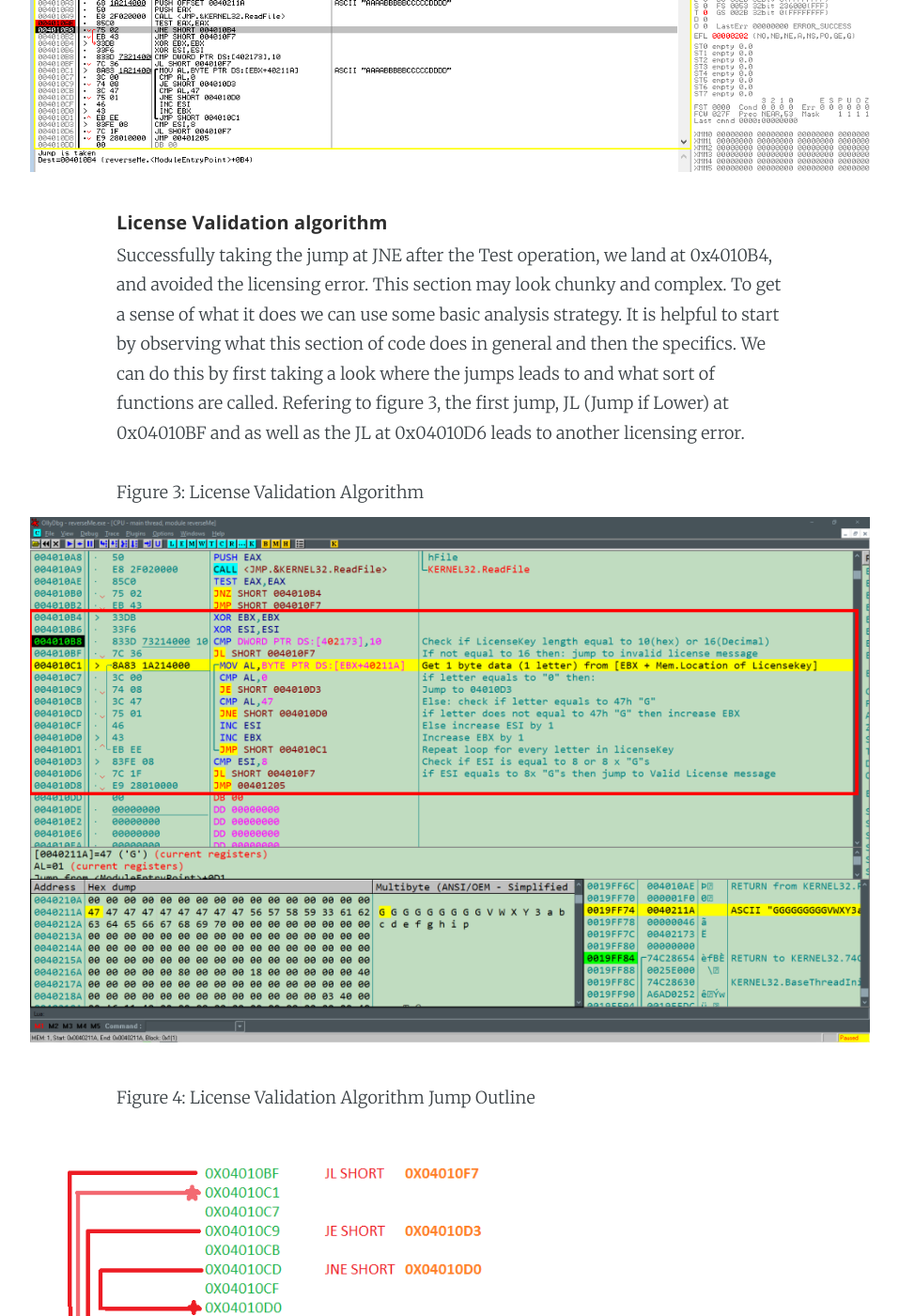
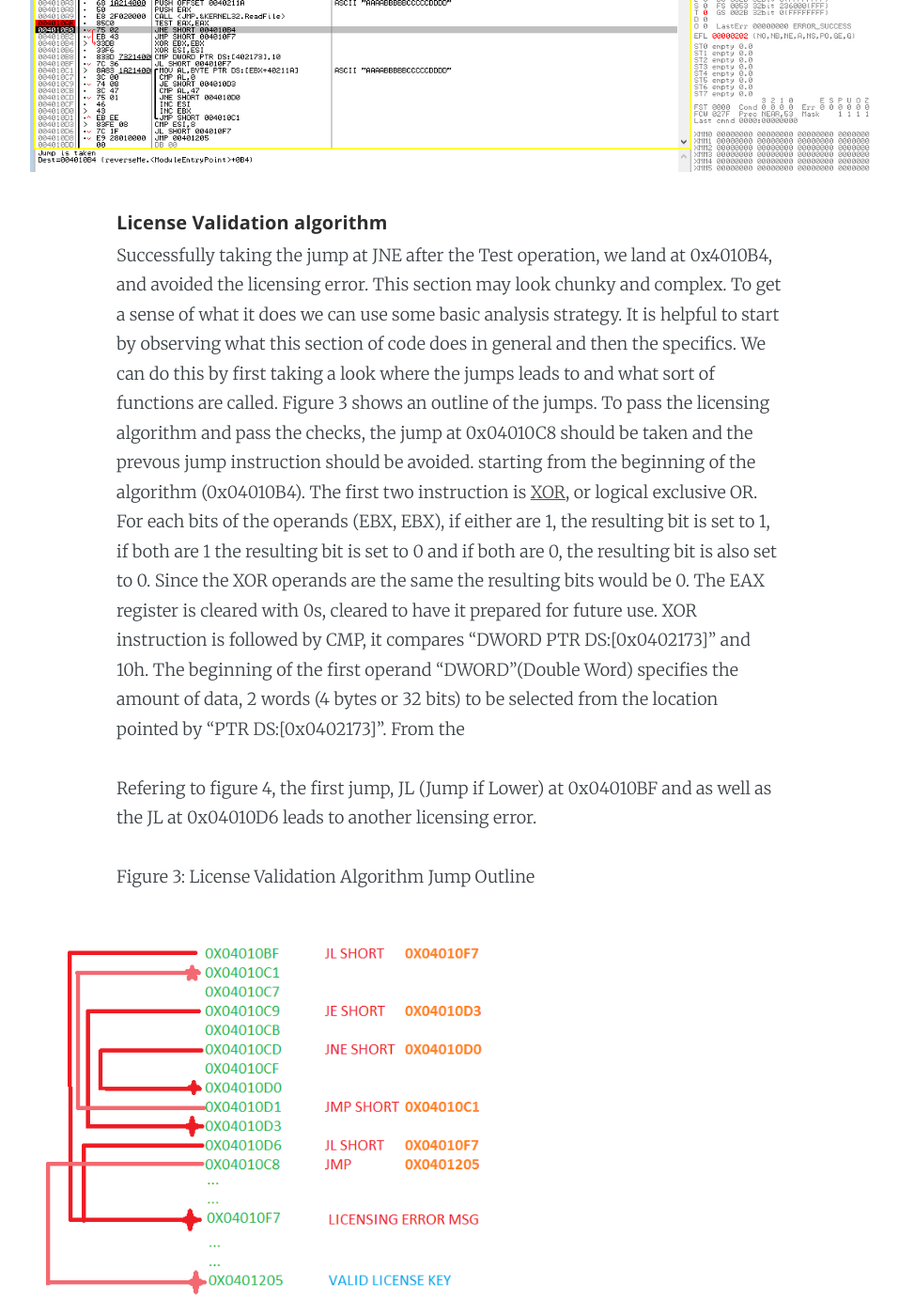
Before and after one commit to KHZ-INTL/blog, a Jekyll site: the page built from _posts/2017-12-17-crackme-writeup-snd-01.markdown, in a window 1280 px wide and 1400 px high, scrolled down 8026 px. Shown: the whole window at 94% size, without its empty margins (161-1118 px from the left). Built offline with Jekyll 4.4.1, drawn with Linux system fonts in a browser that asks for light colours; some of the changed text lies outside the part shown.

Commit message:
Update 2017-12-17-crackme-writeup-snd-01.markdown

```diff
--- a/_posts/2017-12-17-crackme-writeup-snd-01.markdown
+++ b/_posts/2017-12-17-crackme-writeup-snd-01.markdown
@@ -113,15 +113,20 @@ Figure 4: ReadFile - Test eax:eax = 1; zf=0, jmp taken
 
 
 ##### License Validation algorithm
-Successfully taking the jump at JNE after the Test operation, we land at 0x4010B4, and avoided the licensing error. This section may look chunky and complex. To get a sense of what it does we can use some basic analysis strategy. It is helpful to start by observing what this section of code does in general and then the specifics. We can do this by first taking a look where the jumps leads to and what sort of functions are called. Refering to figure 3, the first jump, JL (Jump if Lower) at 0x04010BF and as well as the JL at 0x04010D6 leads to another licensing error.
+Successfully taking the jump at JNE after the Test operation, we land at 0x4010B4, and avoided the licensing error. This section may look chunky and complex. To get a sense of what it does we can use some basic analysis strategy. It is helpful to start by observing what this section of code does in general and then the specifics. We can do this by first taking a look where the jumps leads to and what sort of functions are called. Figure 3 shows an outline of the jumps. To pass the licensing algorithm and pass the checks, the jump at 0x04010C8 should be taken and the prevous jump instruction should be avoided. starting from the beginning of the algorithm (0x04010B4). The first two instruction is <a href="https://c9x.me/x86/html/file_module_x86_id_330.html" target="_blank">XOR</a>, or logical exclusive OR. For each bits of the operands (EBX, EBX), if either are 1, the resulting bit is set to 1, if both are 1 the resulting bit is set to 0 and if both are 0, the resulting bit is also set to 0. Since the XOR operands are the same the resulting bits would be 0. The EAX register is cleared with 0s, cleared to have it prepared for future use. XOR instruction is followed by CMP, it compares "DWORD PTR DS:[0x0402173]" and 10h. The beginning of the first operand "DWORD"(Double Word) specifies the amount of data, 2 words (4 bytes or 32 bits) to be selected from the location pointed by "PTR DS:[0x0402173]". From the
 
 
-Figure 3: License Validation Algorithm
+Refering to figure 4, the first jump, JL (Jump if Lower) at 0x04010BF and as well as the JL at 0x04010D6 leads to another licensing error.
+
+
+Figure 3: License Validation Algorithm Jump Outline
+![SnD1-CrackMe-License Validation-algorithm](/assets/images/snd1/LIC-alg.png)
+
+Figure 4: License Validation Algorithm
 ![SnD1-CrackMe-CreateFile-annotated](/assets/images/snd1/snd1-licensing-algoriythm.png)
 
 
-Figure 4: License Validation Algorithm Jump Outline
-![SnD1-CrackMe-License Validation-algorithm](/assets/images/snd1/LIC-alg.png)
+
 
 
 
```
